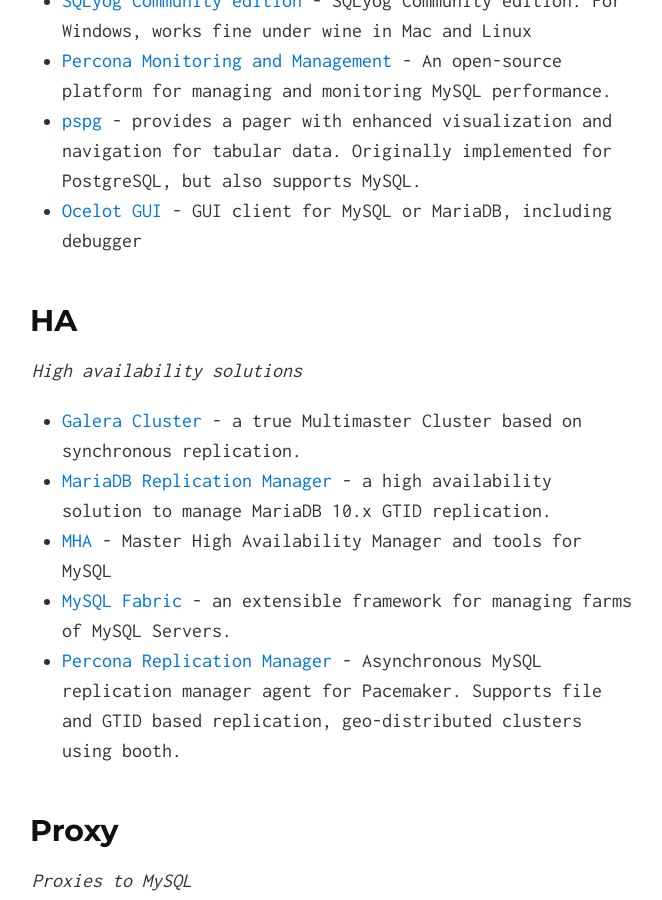
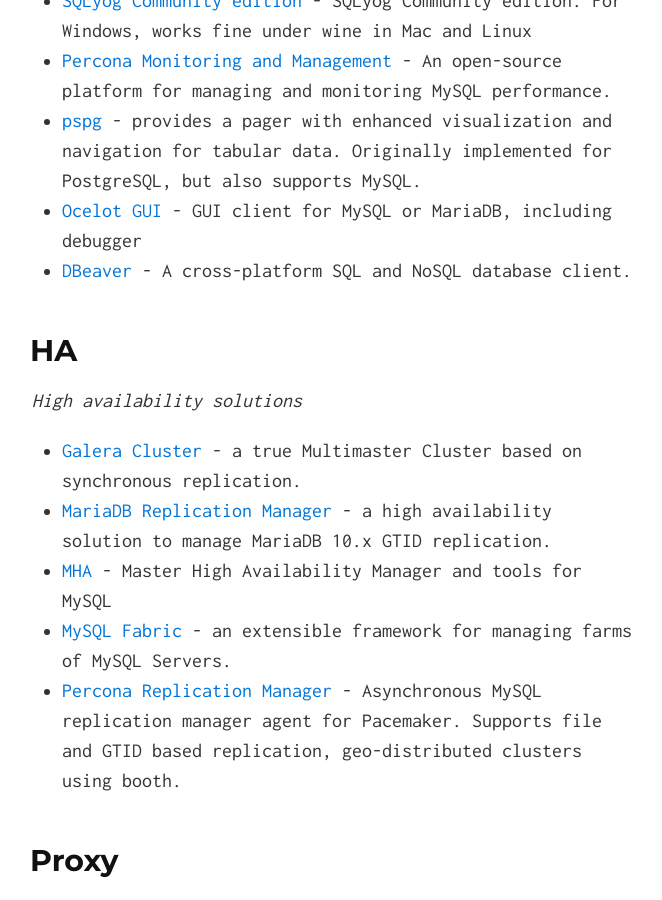
Before and after one commit to shlomi-noach/awesome-mysql, a Jekyll site: the page built from index.md, in a window 1280 px wide and 900 px high, scrolled down 4944 px. Shown: the whole window, without its empty margins (308-970 px from the left). Built offline with Jekyll 4.4.1, drawn with Linux system fonts in a browser that asks for light colours.

Commit message:
Add DBeaver as a GUI client

```diff
--- a/index.md
+++ b/index.md
@@ -123,7 +123,7 @@
 - [Percona Monitoring and Management](https://www.percona.com/doc/percona-monitoring-and-management/index.html) -  An open-source platform for managing and monitoring MySQL performance.
 - [pspg](https://github.com/okbob/pspg) - provides a pager with enhanced visualization and navigation for tabular data. Originally implemented for PostgreSQL, but also supports MySQL.
 - [Ocelot GUI](https://github.com/ocelot-inc/ocelotgui) - GUI client for MySQL or MariaDB, including debugger
-
+- [DBeaver](https://github.com/dbeaver/dbeaver) - A cross-platform SQL and NoSQL database client.
 
 ## HA
 
```
